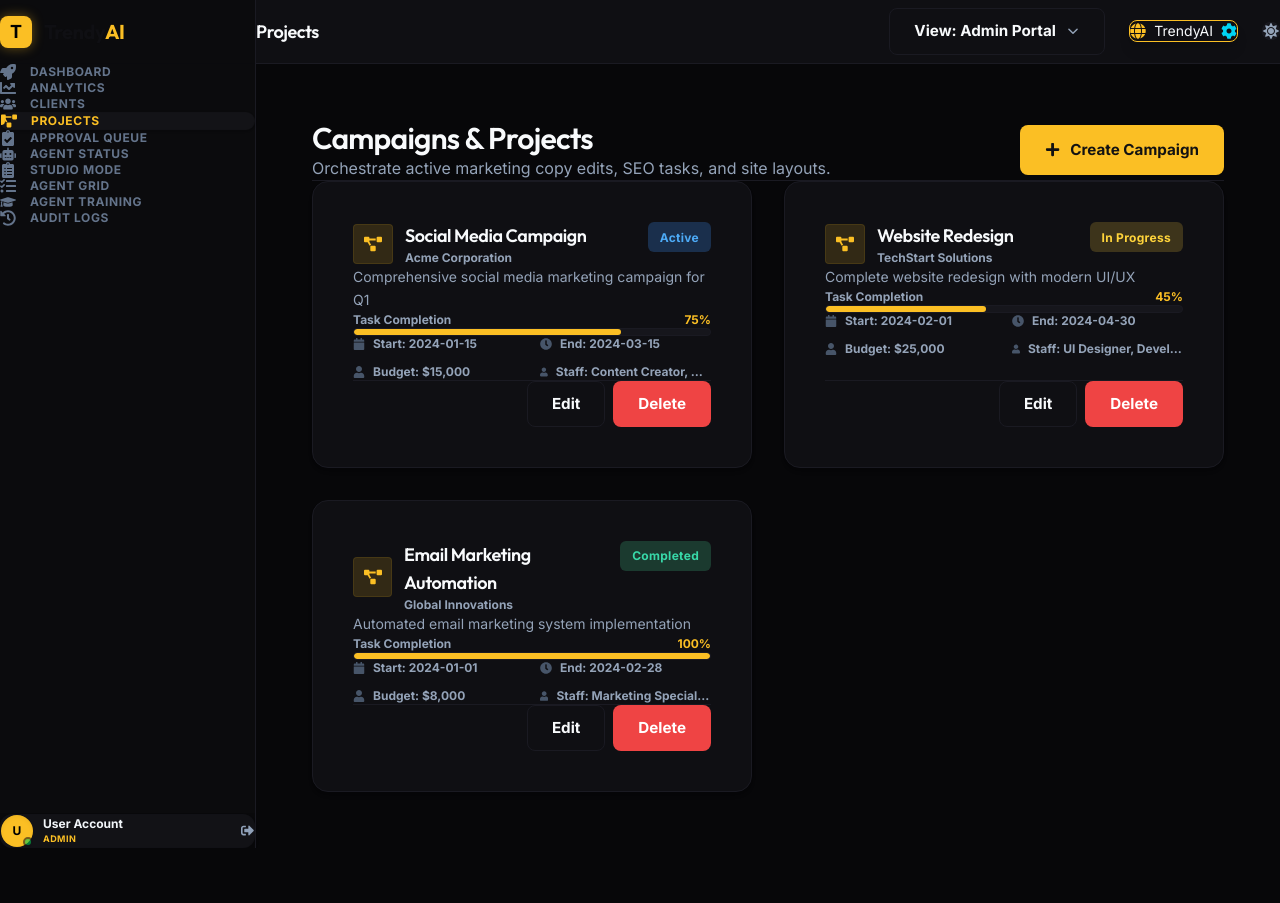
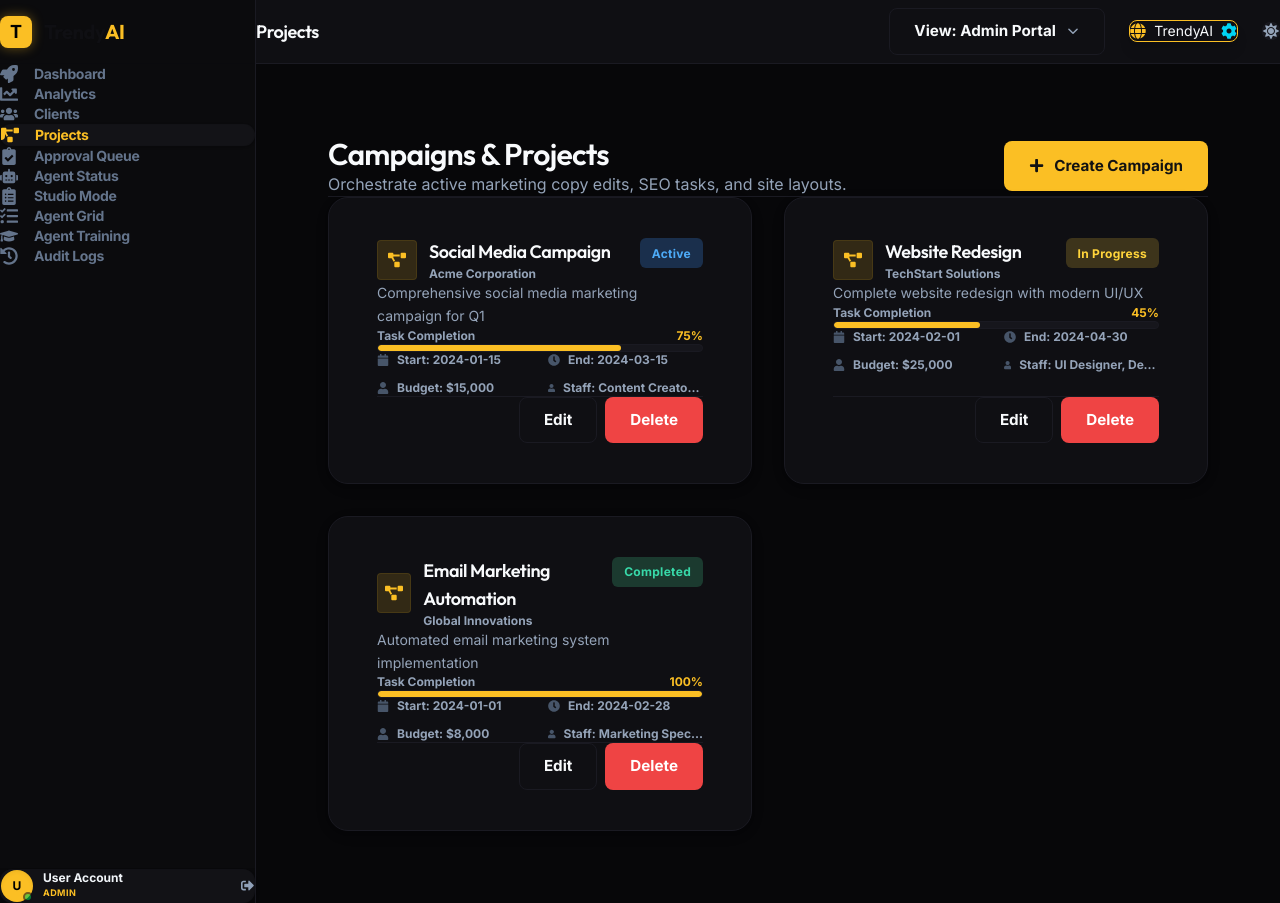
Before and after one commit to 4poesy/trendyai, a React (Vite) app in the folder trendyai-admin/: page /projects in a window 1280 px wide. Before the commit the page ends 848 px from the top, so only its background shows below. Built offline with nearby package versions, Linux system fonts and the light colour scheme.

Commit message:
design: adjust layout, paddings, gaps, and nav typography for breathing room

```diff
--- a/trendyai-admin/src/components/Dashboard.jsx
+++ b/trendyai-admin/src/components/Dashboard.jsx
@@ -66,10 +66,10 @@ const getActivityIcon = (action) => {
 const RecentTimeline = ({ recent }) => (
   <div className="crm-card">
     <h3 className="text-lg font-bold text-text-main mb-6 border-b border-border-main pb-3 tracking-tight font-heading">Recent System Activity</h3>
-    <ol className="relative border-l border-border-main ml-4 space-y-6 pl-8">
+    <ol className="relative border-l border-border-main ml-6 space-y-8 pl-10">
       {recent.map((item, index) => (
         <li key={index} className="relative flex items-center justify-between gap-4">
-          <span className="absolute -left-[48px] bg-bg-card p-1.5 rounded-full border border-border-main">{getActivityIcon(item.action)}</span>
+          <span className="absolute -left-[56px] bg-bg-card p-1.5 rounded-full border border-border-main">{getActivityIcon(item.action)}</span>
           <div className="flex-1 min-w-0">
             <p className="text-sm font-semibold text-text-main truncate leading-snug">{item.action}</p>
             <p className="text-xs text-text-muted mt-0.5">{item.time}</p>
@@ -85,7 +85,7 @@ const Dashboard = () => {
   const { showInfo } = useToast();
 
   return (
-    <div className="space-y-8 max-w-7xl mx-auto">
+    <div className="space-y-12 max-w-7xl mx-auto">
       {/* Hero Header */}
       <div className="flex flex-col md:flex-row justify-between items-start md:items-center gap-4 border-b border-border-main pb-6">
         <div>
@@ -121,7 +121,7 @@ const Dashboard = () => {
       </div>
 
       {/* Stats Cards */}
-      <div className="grid grid-cols-1 sm:grid-cols-2 lg:grid-cols-4 gap-6 mb-12">
+      <div className="grid grid-cols-1 sm:grid-cols-2 lg:grid-cols-4 gap-8 mb-14">
         <StatCard
           icon={<FaRobot />}
           label="Active AI Agents"
@@ -149,14 +149,14 @@ const Dashboard = () => {
       </div>
 
       {/* Details layout */}
-      <div className="grid grid-cols-1 lg:grid-cols-3 gap-8">
+      <div className="grid grid-cols-1 lg:grid-cols-3 gap-10">
         {/* Left Column: Recent Activity Feed */}
         <div className="lg:col-span-2">
           <RecentTimeline recent={recent} />
         </div>
 
         {/* Right Column: AI Engine Status */}
-        <div className="space-y-6">
+        <div className="space-y-8">
           <div className="crm-card">
             <h3 className="text-lg font-bold text-text-main mb-4 border-b border-border-main pb-3">Automation Engine</h3>
             <div className="space-y-4">
--- a/trendyai-admin/src/components/Layout.jsx
+++ b/trendyai-admin/src/components/Layout.jsx
@@ -97,7 +97,7 @@ const Layout = () => {
           </div>
 
           {/* Navigation Links list */}
-          <nav className="p-3 space-y-1.5">
+          <nav className="p-4 mt-6 space-y-3">
             {navLinks.map(link => {
               const isActive = location.pathname === link.to || (link.to !== '/' && link.to !== '/client' && location.pathname.startsWith(link.to));
               return (
@@ -105,9 +105,9 @@ const Layout = () => {
                   key={link.to}
                   to={link.to}
                   onClick={() => setMobileOpen(false)}
-                  className={`flex items-center gap-3.5 px-4 py-3 rounded-xl text-xs font-bold uppercase tracking-wider transition-all duration-200 relative group ${
+                  className={`flex items-center gap-4 px-5 py-3 rounded-xl text-sm font-semibold transition-all duration-200 relative group ${
                     isActive
-                      ? 'bg-sidebar-hover text-sidebar-active border border-white/[0.04] shadow-sm font-extrabold'
+                      ? 'bg-sidebar-hover text-sidebar-active border border-white/[0.04] shadow-sm font-bold'
                       : 'text-sidebar-inactive hover:bg-sidebar-hover hover:text-sidebar-active'
                   }`}
                 >
@@ -115,8 +115,8 @@ const Layout = () => {
                   {isActive && (
                     <span className="absolute left-0 top-1/4 bottom-1/4 w-1 bg-primary rounded-r"></span>
                   )}
-                  <span className="text-base shrink-0 group-hover:scale-110 transition-transform duration-200">{link.icon}</span>
-                  <span>{link.label}</span>
+                  <span className="text-lg shrink-0 group-hover:scale-110 transition-transform duration-200">{link.icon}</span>
+                  <span className="tracking-tight">{link.label}</span>
                 </Link>
               );
             })}
--- a/trendyai-admin/src/index.css
+++ b/trendyai-admin/src/index.css
@@ -122,16 +122,16 @@ h1, h2, h3, h4, h5, h6 {
 .crm-card {
   background-color: var(--bg-secondary);
   border: 1px solid var(--border-color);
-  border-radius: 16px;
-  padding: 2.5rem; /* Increased from 2rem to 2.5rem for breathing room */
-  box-shadow: 0 4px 6px -1px rgba(0, 0, 0, 0.05), 0 2px 4px -1px rgba(0, 0, 0, 0.03);
+  border-radius: 20px; /* Slightly rounder cards for premium look */
+  padding: 2.5rem 3rem; /* Expanded padding for premium feel */
+  box-shadow: 0 4px 20px -2px rgba(0, 0, 0, 0.05), 0 2px 10px -2px rgba(0, 0, 0, 0.03);
   transition: all 0.3s cubic-bezier(0.4, 0, 0.2, 1);
 }
 
 .crm-card:hover {
-  box-shadow: 0 12px 30px 0 rgba(0, 0, 0, 0.15);
+  box-shadow: 0 20px 40px 0 rgba(0, 0, 0, 0.25);
   border-color: var(--accent-yellow);
-  transform: translateY(-2px);
+  transform: translateY(-4px);
 }
 
 .crm-table {
@@ -143,16 +143,16 @@ h1, h2, h3, h4, h5, h6 {
 .crm-table th {
   background-color: var(--bg-tertiary);
   color: var(--text-secondary);
-  font-weight: 600;
-  font-size: 0.85rem;
-  padding: 1.25rem 1.5rem; /* Increased padding */
+  font-weight: 700;
+  font-size: 0.8rem;
+  padding: 1.5rem 2rem; /* Expanded header padding */
   border-bottom: 2px solid var(--border-color);
   text-transform: uppercase;
-  letter-spacing: 0.05em;
+  letter-spacing: 0.08em;
 }
 
 .crm-table td {
-  padding: 1.25rem 1.5rem; /* Increased padding */
+  padding: 1.5rem 2rem; /* Expanded cell padding */
   border-bottom: 1px solid var(--border-color);
   color: var(--text-primary);
   font-size: 0.95rem;
@@ -287,8 +287,8 @@ h1, h2, h3, h4, h5, h6 {
 /* CRM Grid Layouts */
 .crm-grid {
   display: grid;
-  grid-template-columns: repeat(auto-fill, minmax(320px, 1fr)); /* Increased card min-width */
-  gap: 2rem; /* Increased gap from 1.5rem to 2rem */
+  grid-template-columns: repeat(auto-fill, minmax(320px, 1fr));
+  gap: 2.75rem; /* Spacious layout separation */
 }
 
 /* Custom Navigation Menu styles */
@@ -318,18 +318,18 @@ h1, h2, h3, h4, h5, h6 {
 
 /* Custom Main Content Spacing - Prevents cards and layouts from sitting right next to the sidebar */
 .crm-layout-main {
-  padding: 1.5rem !important; /* Mobile */
+  padding: 2rem !important; /* Mobile (32px padding) */
 }
 
 @media (min-width: 768px) {
   .crm-layout-main {
-    padding: 2.5rem !important; /* Tablet */
+    padding: 3.5rem !important; /* Tablet (56px padding) */
   }
 }
 
 @media (min-width: 1024px) {
   .crm-layout-main {
-    padding: 3.5rem !important; /* Desktop / Large Monitor (56px) */
+    padding: 4.5rem !important; /* Desktop / Large Monitor (72px padding) */
   }
 }
 
```
